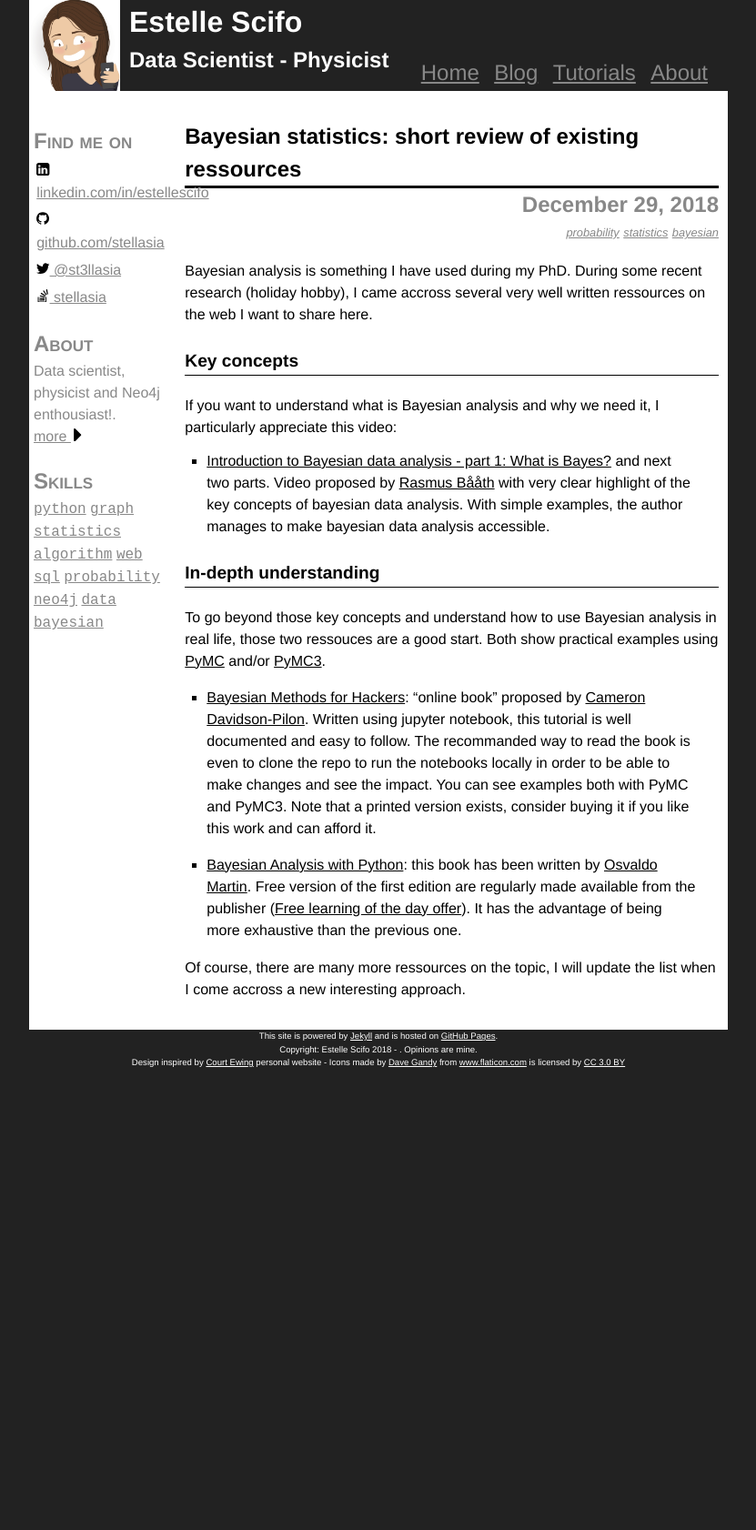
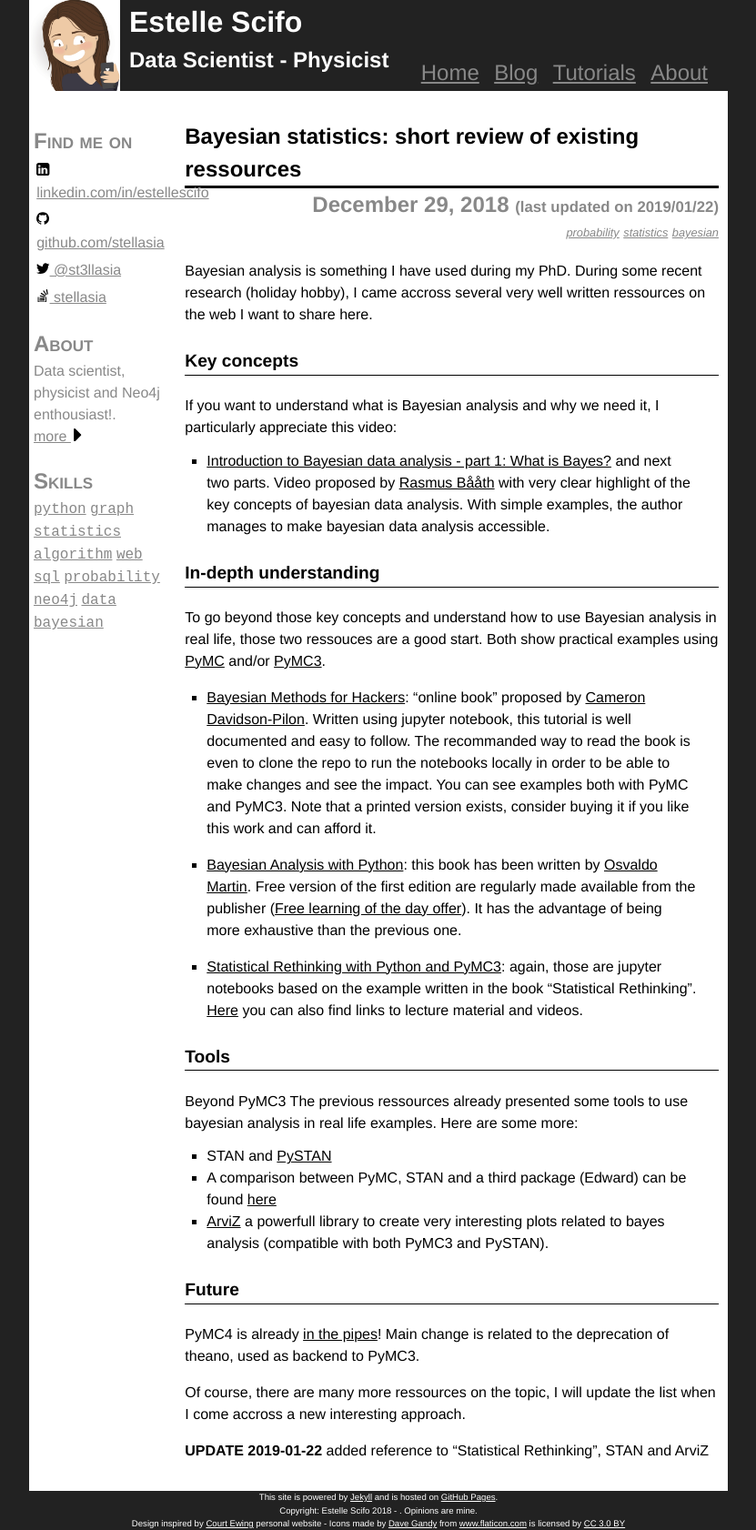
Before and after one commit to stellasia/stellasia.github.io, a Jekyll site: the page built from _posts/2018-12-29-bayesian-review.md, in a window 1280 px wide. Shown: the whole page at 91% size, without its empty margins (224-1055 px from the left). Built offline with Jekyll 4.4.1, drawn with Linux system fonts in a browser that asks for light colours; before the commit the page ends 1175 px from its top, so only the background shows below that.

Commit message:
Update bayesian article

```diff
--- a/_layouts/post.html
+++ b/_layouts/post.html
@@ -6,7 +6,12 @@ layout: default
 
   <header>
     <h1>{{ page.title }}</h1>
-    <h2>{{ page.date | date: "%B %d, %Y" }}</h2>
+    <h2>{{ page.date | date: "%B %d, %Y" }}
+	{% if page.update %}
+	<span class="update">(last updated on {{ page.update  | date: "%Y/%m/%d" }})</span>
+	{% endif %}
+    </h2>
+
     <div class="tags">
 	{% for tag in page.tags %}
 	{% capture tag_name %}{{ tag }}{% endcapture %}
--- a/_posts/2018-12-29-bayesian-review.md
+++ b/_posts/2018-12-29-bayesian-review.md
@@ -4,6 +4,7 @@ title: "Bayesian statistics: short review of existing ressources"
 tags: probability statistics bayesian
 summary: A short non-exhaustive review on (online) books and tutorials about bayesian statistics
 date: 2018-12-29 16:00:00
+update: 2019-01-22 19:00:00
 ---
 
 
@@ -28,5 +29,25 @@ Note that a printed version exists, consider buying it if you like this work and
 
 - [Bayesian Analysis with Python](https://www.packtpub.com/big-data-and-business-intelligence/bayesian-analysis-python): this book has been written by [Osvaldo Martin](https://github.com/aloctavodia). Free version of the first edition are regularly made available from the publisher ([Free learning of the day offer](https://www.packtpub.com/packt/offers/free-learning/)). It has the advantage of being more exhaustive than the previous one.
 
+- [Statistical Rethinking with Python and PyMC3](https://github.com/pymc-devs/resources/tree/master/Rethinking): again, those are jupyter notebooks based on the example written in the book "Statistical Rethinking". [Here](http://xcelab.net/rm/statistical-rethinking/) you can also find links to lecture material and videos.
+
+
+# Tools
+
+Beyond PyMC3
+The previous ressources already presented some tools to use bayesian analysis in real life examples. Here are some more:
+
+- STAN and [PySTAN](https://pystan.readthedocs.io/en/latest/)
+- A comparison between PyMC, STAN and a third package (Edward) can be found [here](https://statmodeling.stat.columbia.edu/2017/05/31/compare-stan-pymc3-edward-hello-world/)
+- [ArviZ](https://arviz-devs.github.io/arviz/index.html) a powerfull library to create very interesting plots related to bayes analysis (compatible with both PyMC3 and PySTAN).
+
+
+# Future
+
+PyMC4 is already [in the pipes](https://github.com/pymc-devs/pymc4)! Main change is related to the deprecation of theano, used as backend to PyMC3.
+
 
 Of course, there are many more ressources on the topic, I will update the list when I come accross a new interesting approach.
+
+
+**UPDATE 2019-01-22** added reference to "Statistical Rethinking", STAN and ArviZ
--- a/_sass/_article.scss
+++ b/_sass/_article.scss
@@ -11,6 +11,9 @@ article {
 	h2 {
 	    color: $aside_font_color;
 	    text-align: right;
+	    .update {
+	    	    font-size: 0.7em;
+	    }
 	}
     }
     section {
```
